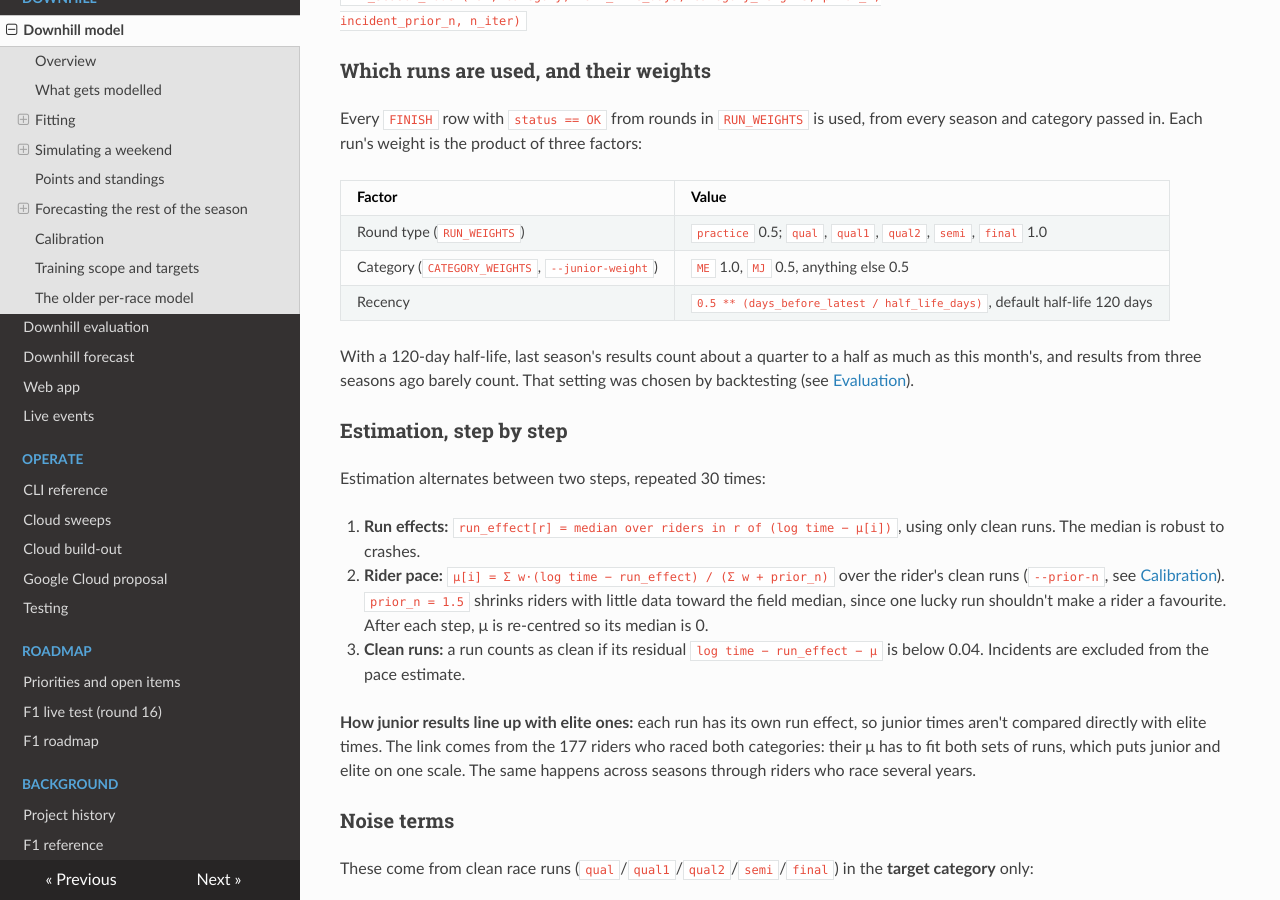
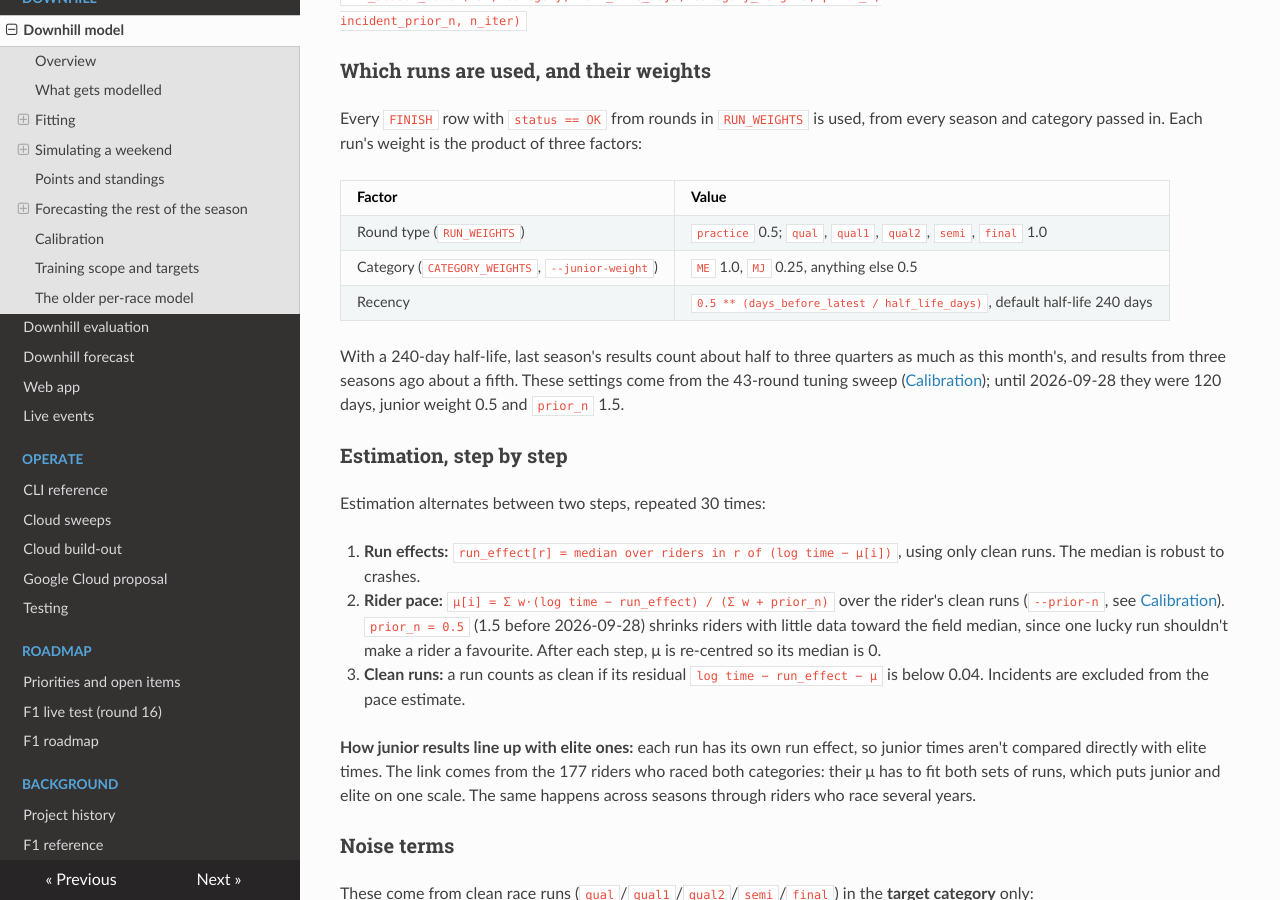
Before and after one commit to lalligagger/racinglines-public, an MkDocs documentation site: the page built from docs/model.md, in a window 1280 px wide and 900 px high, scrolled down 1255 px. Built offline with MkDocs 1.6.1, drawn with Linux system fonts in a browser that asks for light colours; nearby versions of some CDN libraries; some of the changed text lies outside the part shown.

Commit message:
New downhill defaults (owner's OK): prior_n 0.5, half-life 240 days, junior weight 0.25
From the 43-round tuning sweep. Walk-forward log loss: make-Final 0.397 -> 0.361,
top 10 0.177 -> 0.171, podium 0.0768 -> 0.0735, win 0.0332 -> 0.0324 (in-sample).
Model constants, CLI defaults and the web Lab's downhill job knobs; no F1 change.
Every downhill price changes; the downhill golden tests need regenerating locally.
Also tried and not built: a lower incident rate in Finals.

Co-Authored-By: Claude Opus 5.5 (1M context) <noreply@anthropic.com>
Claude-Session: https://claude.ai/code/session_011FDFe4sdNGB22nap1E2SKK

```diff
--- a/docs/model.md
+++ b/docs/model.md
@@ -63,12 +63,13 @@ factors:
 | Factor | Value |
 |---|---|
 | Round type (`RUN_WEIGHTS`) | `practice` 0.5; `qual`, `qual1`, `qual2`, `semi`, `final` 1.0 |
-| Category (`CATEGORY_WEIGHTS`, `--junior-weight`) | `ME` 1.0, `MJ` 0.5, anything else 0.5 |
-| Recency | `0.5 ** (days_before_latest / half_life_days)`, default half-life 120 days |
+| Category (`CATEGORY_WEIGHTS`, `--junior-weight`) | `ME` 1.0, `MJ` 0.25, anything else 0.5 |
+| Recency | `0.5 ** (days_before_latest / half_life_days)`, default half-life 240 days |
 
-With a 120-day half-life, last season's results count about a quarter to a half as
-much as this month's, and results from three seasons ago barely count. That
-setting was chosen by backtesting (see [Evaluation](evaluation.md#tuning)).
+With a 240-day half-life, last season's results count about half to three quarters as
+much as this month's, and results from three seasons ago about a fifth. These
+settings come from the 43-round tuning sweep ([Calibration](#calibration)); until
+2026-09-28 they were 120 days, junior weight 0.5 and `prior_n` 1.5.
 
 ### Estimation, step by step
 
@@ -77,7 +78,7 @@ Estimation alternates between two steps, repeated 30 times:
 1. **Run effects:** `run_effect[r] = median over riders in r of (log time − μ[i])`,
    using only clean runs. The median is robust to crashes.
 2. **Rider pace:** `μ[i] = Σ w·(log time − run_effect) / (Σ w + prior_n)` over the
-   rider's clean runs (`--prior-n`, see [Calibration](#calibration)). `prior_n = 1.5` shrinks riders with little data toward the
+   rider's clean runs (`--prior-n`, see [Calibration](#calibration)). `prior_n = 0.5` (1.5 before 2026-09-28) shrinks riders with little data toward the
    field median, since one lucky run shouldn't make a rider a favourite. After each
    step, μ is re-centred so its median is 0.
 3. **Clean runs:** a run counts as clean if its residual
@@ -229,7 +230,7 @@ Top 10 and making the Final are not: riders the model gives 10–20% to make the
 
 | Make the Final: predicted | 0.06–0.10 | 0.10–0.20 | 0.50–0.70 | 0.70–0.90 |
 |---|---|---|---|---|
-| Observed, `prior_n` 1.5 (default) | 2.5% | 5.6% | 71.8% | 92.1% |
+| Observed, `prior_n` 1.5 (the old default) | 2.5% | 5.6% | 71.8% | 92.1% |
 | Observed, `prior_n` 0.5 | 5.0% | 8.6% | 64.7% | 87.1% |
 
 **Cause: too much shrinkage.** `prior_n` 1.5 pulls riders' paces toward the field so hard
@@ -251,7 +252,7 @@ Not tried yet: per-round-type incident rates.
 **Tuning sweep** over the same 43 rounds: `prior_n` 0.5 / 1.5 × half-life 60 / 120 / 240 / 480
 days × junior weight 0.25 / 0.5 / 1.0 (24 combinations). A longer half-life (240) and less
 junior weight (0.25) help too. The best, `--prior-n 0.5 --half-life-days 240 --junior-weight
-0.25`, is better than today's default in every market (log loss, paired by round, ± 2 SE):
+0.25`, is better than the old defaults in every market (log loss, paired by round, ± 2 SE):
 
 | Market | Change | Seasons better |
 |---|---|---|
@@ -264,6 +265,10 @@ The practice-run weight (`run_weights.practice` in `sports/mtb_dh.toml`) makes l
 difference: 0, 0.25, 0.5 and 1.0 are within 0.003 of each other on every market, and today's
 0.5 is as good as any.
 
+**Lower incident rates in Finals: no gain.** Finals have fewer incidents than qualifying in the
+data (15% vs 23% of runs), but scaling the rate in Finals by 0.5, 0.71 or 0.85 (qualifying up
+to keep the average) is slightly worse on every market. Not built in.
+
 **Rider × venue effects: no gain.** A rider's past deviations at the same venue, shrunk
 (divided by events there + k, k = 1, 2, 4), used as the mean of that weekend's `u` on top of
 the tuned settings: win log loss −0.0003 at best, podium, top 10 and making the Final
@@ -275,9 +280,10 @@ beyond ±4% are dropped (practice times include a few far-off laps). Not built i
 events faster by 0.3% or 0.6% of run time is worse on every market; shifting them 0.3% slower
 changes log loss by under 0.001. With the 240-day half-life the pace already follows form.
 
-**Not the default yet.** These settings were picked on the same 43 rounds they're scored
-on, so the gains are in-sample. They change every downhill price, so they wait for the
-owner. Run them with the three flags above.
+**The defaults since 2026-09-28** (owner's OK): `PRIOR_N` 0.5, `HALF_LIFE_DAYS` 240,
+`CATEGORY_WEIGHTS["MJ"]` 0.25 in `models/timed_runs/model.py`. They were picked on the same 43
+rounds they're scored on, so the gains are in-sample: check them on 2026's next rounds. The old
+behaviour is `--prior-n 1.5 --half-life-days 120 --junior-weight 0.5`.
 
 ## Training scope and targets
 
```
Also changed, not shown: docs/cli.md (+7 -7 lines), docs/cloud-buildout.md (+3 -2 lines), docs/evaluation.md (+6 -3 lines), docs/todo.md (+4 -4 lines), 3 other files.
